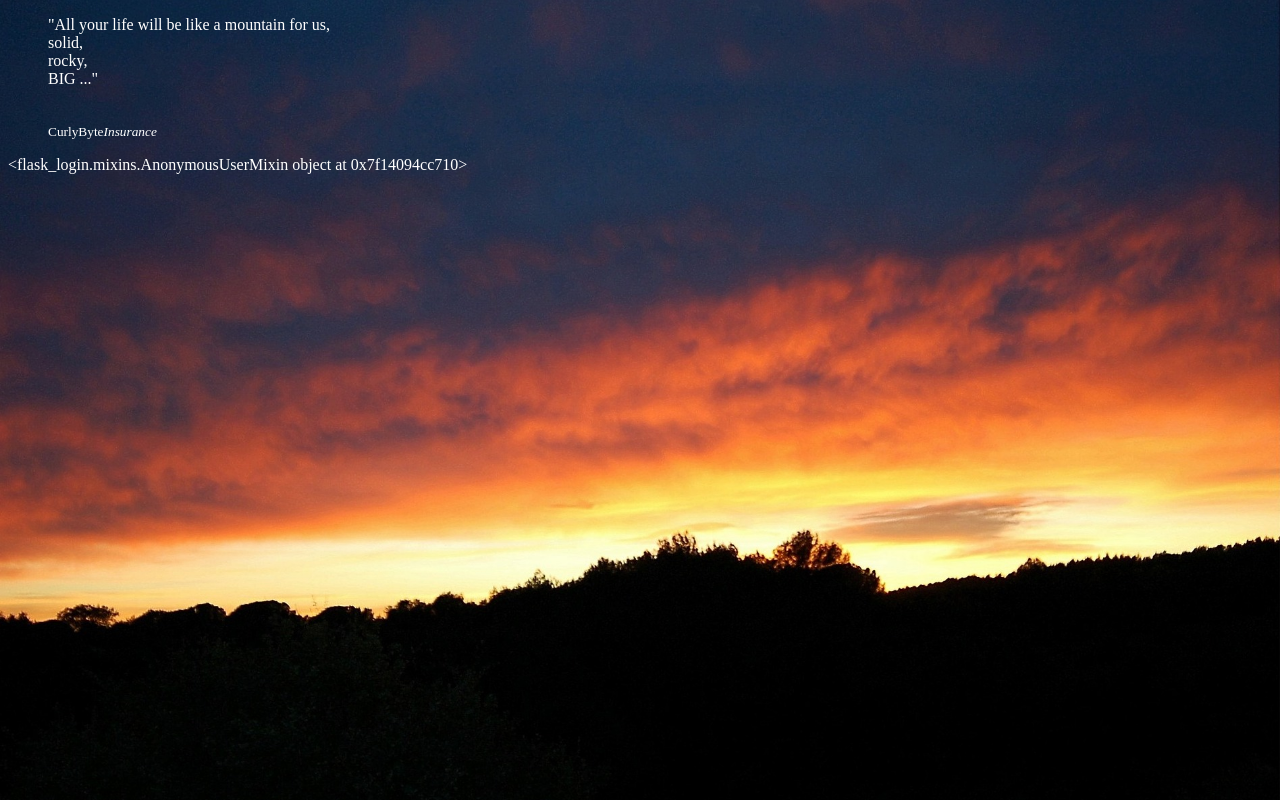
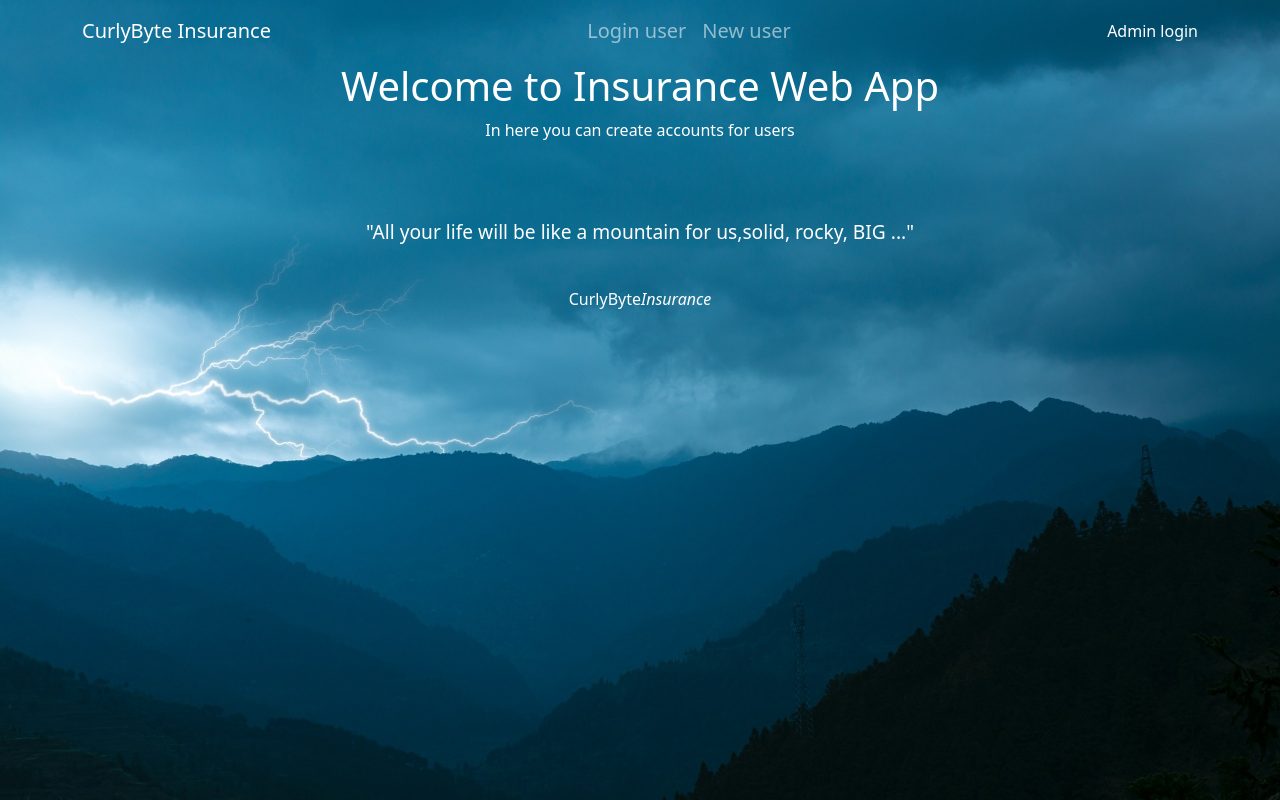
Before and after one commit to CurlyByte/InsuranceWebApp, a Flask app: page /home in a window 1280 px wide. Run offline with Flask 3, Linux system fonts and the light colour scheme.

Commit message:
Trying to make things nicer

```diff
--- a/main.py
+++ b/main.py
@@ -1,5 +1,5 @@
 from website import create_app
-#test
+
 app = create_app()
 if __name__ == "__main__":
        app.run(debug=True)
--- a/website/static/style.css
+++ b/website/static/style.css
@@ -2,4 +2,14 @@ body{
     background-image: url('/website/static/images/landscape.jpg');
     background-size: cover;
     background-repeat: no-repeat;
+    display: flex;
+    flex-direction: column;
+    min-height: 100vh;
 }
+
+.footer{
+    margin-bottom: 0%;
+    background-color: #f8f9fa; /* Adjust the background color as needed */
+    padding: 20px 0; /* Add padding to the footer as needed */
+
+}
--- a/website/templates/base.html
+++ b/website/templates/base.html
@@ -11,7 +11,7 @@
     <title>{% block title %}{% endblock %}</title>
 </head>
 {% endblock %}
-{% block body %}
+{% block nav %}
 <body>
     <!-- Navbar -->
     <nav class="navbar navbar-expand-lg navbar-dark bg-dark">
@@ -82,6 +82,7 @@
         </div>
       </nav>
       {% endblock %}
+      {% block body %} {% endblock %}
       <!-- creating a looping from messages so it can print them if there is any flash message-->
       {% with messages = get_flashed_messages(with_categories=true) %}
       {% if messages %}
@@ -104,10 +105,15 @@
         {% endfor %}
       {% endif %}
       {% endwith %}
-     <div class="container">{% block content %}{{ current_user }}{% endblock %}</div>
+{% block content %}{% endblock %}
+
+
 <script src="https://cdn.jsdelivr.net/npm/bootstrap@5.3.1/dist/js/bootstrap.bundle.min.js"
 integrity="sha384-HwwvtgBNo3bZJJLYd8oVXjrBZt8cqVSpeBNS5n7C8IVInixGAoxmnlMuBnhbgrkm"
 crossorigin="anonymous"></script>
 </body>
 
+
+{% block footer %}{% endblock %}
+
 </html>
--- a/website/templates/home.html
+++ b/website/templates/home.html
@@ -1,23 +1,107 @@
 {% extends "base.html" %}
 {% block title %}Home Page{% endblock %}
-{% block head %}
-
-{% endblock %}
 {% block body %}
 <style type="text/css">
     body {
-        background-image: url("{{ url_for('static', filename='images/landscape.jpg') }}");
+        background-image: url("{{ url_for('static', filename='images/lightning-mountain.jpg') }}");
         background-repeat: no-repeat;
         background-size: cover;
         background-position: center;
         background-attachment: fixed;
         color: #fff;
     }
+    .blockquote {
+        font-size: larger;
+        padding: 20px;
+        margin: 20px;}
+    figure{
+        text-align: center;
+        margin: 20px;
+        margin-bottom: 20pc;
+    }
+</style>
+{% endblock %}
+{% block nav %}
+    <!-- Navbar -->
+    <nav class="navbar navbar-expand-lg navbar-dark bg-transparent">
+        <div class="container">
+            <!--Logo-->
+          <a class="navbar-brand"
+          href="#">CurlyByte Insurance </a>
+          <!-- Toggle button-->
+          <button class="navbar-toggler shadow-none border-0"
+          type="button"
+          data-bs-toggle="offcanvas"
+          data-bs-target="#offcanvasDarkNavbar"
+          aria-controls="offcanvasDarkNavbar">
+            <span class="navbar-toggler-icon"></span>
+          </button>
+          <!---Sidebar-->
+          <div class="sidebar offcanvas offcanvas-end text-bg-dark"
+          tabindex="-1"
+          id="offcanvasDarkNavbar"
+          aria-labelledby="offcanvasDarkNavbarLabel">
+       <!--Sidebar header-->
+            <div class="offcanvas-header text-white border-bottom">
+              <h5 class="offcanvas-title"
+              id="offcanvasDarkNavbarLabel">CurlyByte</h5>
+              <button
+              type="button"
+              class="btn-close btn-close-white" data-bs-dismiss="offcanvas" aria-label="Close"></button>
+            </div>
+            <!---sidebar body-->
+            <div class="offcanvas-body d-flex flex-column flex-lg-row p-4 p-lg-0">
+              <ul class="navbar-nav justify-content-center align-items-center fs-5 flex-grow-1 pe-3">
+                {% if current_user.is_authenticated %}
+                <li class="nav-item">
+                  <a class="nav-link"  href="/">My Account</a>
+                </li>
 
-</style>
-<blockquote class="pull-right">
-    <p>"All your life will be like a mountain for us,<br/> solid,<br/> rocky,<br/> BIG ..."<p>
-    <br/>
-    <small>CurlyByte<cite title="Source Title">Insurance</cite></small>
-</blockquote>
+                {% if current_user.id == 1 %}
+                <li class="nav-item">
+                  <a class="nav-link" href="/admin">User Info</a>
+                </li>
+                <li class="nav-item">
+                  <a class="nav-link" href="/statistics_global">Statistics</a>
+                </li>
+                {% endif %}
+                {% else %}
+                <li class="nav-item">
+                  <a class="nav-link" href="/login">Login user</a><!--linking to @xxx.route("/login")-->
+                </li>
+                <li class="nav-item">
+                    <a class="nav-link" href="/sign_up">New user</a>
+                </li>
+                {% endif %}
+
+                  </ul>
+                </li>
+              </ul>
+              <!--Login/signUp-->
+
+              <div class="d-flex flex-column flex-lg-row justify-content-center align-items-center gap-3">
+                {% if current_user.is_authenticated %}
+                <a href="/logout" class="text-white text-decoration-none px-3 py-0 rounded-4" style="background-color:rgb(234, 236, 216)">Logout</a>
+                {% else %}
+                <a href="/admin_user" class="text-white text-decoration-none px-0 py-0">Admin login</a>
+                {% endif %}
+              </div>
+            </div>
+          </div>
+        </div>
+      </nav>
 {% endblock %}
+{% block content %}
+<div class="container text-center">
+<h1>Welcome to Insurance Web App</h1>
+<p>In here you can create accounts for users</p>
+</div>
+{% endblock %}
+{% block footer %}
+<figure>
+<blockquote class="blockquote">
+    <p>"All your life will be like a mountain for us,solid, rocky, BIG ..."</p>
+    </blockquote>
+    <figcaption>CurlyByte<cite title="Source Title">Insurance</cite></figcaption>
+</figure>
+{% endblock %}
--- a/website/views.py
+++ b/website/views.py
@@ -8,7 +8,11 @@ from .auth import InsuranceForm, UpdateForm, SelectInsuranceForm
 # Creating a blueprint to usi it in __init__.py
 views = Blueprint('views',__name__)
 
-@views.route('/', methods =['GET','POST'])
+@views.route('/', methods = ['GET','POST'])
+def home_page():
+    return render_template("home.html", user=current_user)
+
+@views.route('/my_account', methods =['GET','POST'])
 @login_required
 def home():
     user_table = User.query.filter_by(id=current_user.id).first()
```
Also changed, not shown: instance/database.db, website/static/images/lightning-mountain.jpg (added).
